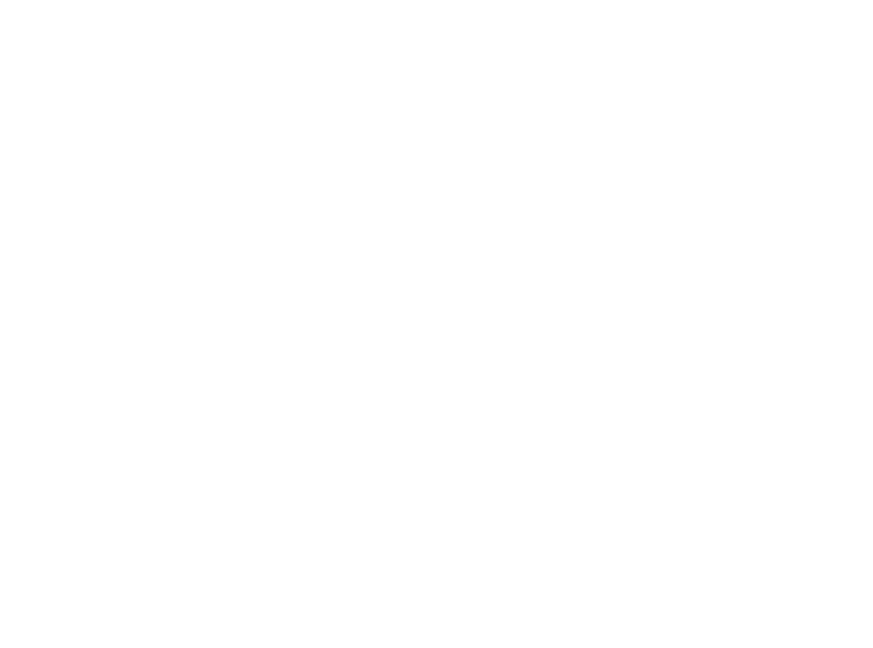
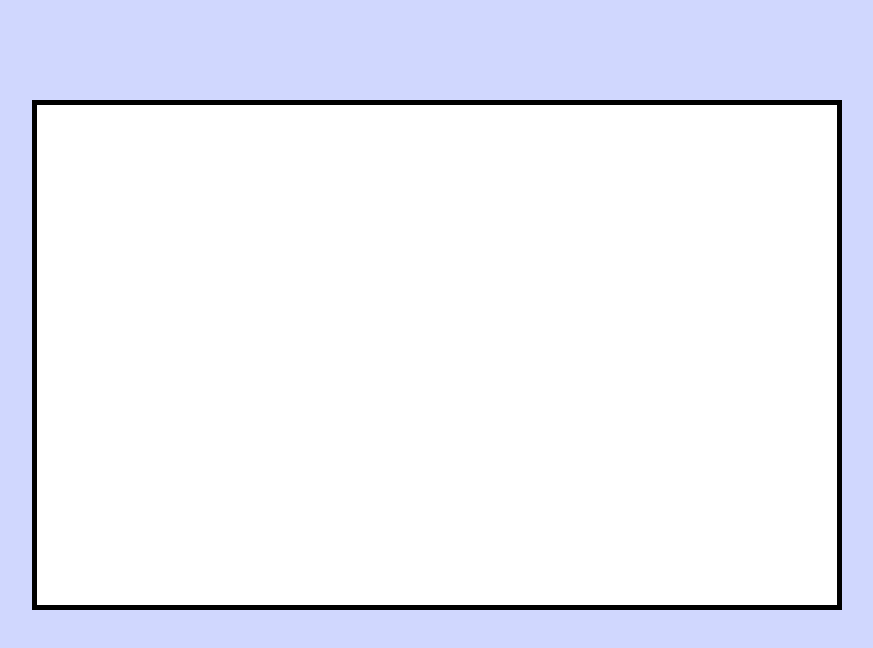
Before and after one commit to Rrodionn/gittest, a plain HTML site: page todolist.html in a window 1280 px wide. Shown: the whole page, without its empty margins (203-1076 px from the left). Drawn offline with Linux system fonts and the light colour scheme.

Commit message:
wel done

```diff
--- a/block.css
+++ b/block.css
@@ -4,7 +4,7 @@ body{
 
 div{
   background-color: white;
-  margin:auto;
+  margin:100px auto 0;
   width: 800px;
   height: 500px;
 }
--- a/todolist.html
+++ b/todolist.html
@@ -5,7 +5,7 @@
     <title>фон и блок для контента</title>
   </head>
    <body>
-    <link rel="stylesheet" type="text/css" href="homework.css">
-    <div class="block"></div>
+    <link rel="stylesheet" type="text/css" href="block.css">
+    <div class="block" style="border: 5px solid black;"></div>
    </body>
 </html>
```
